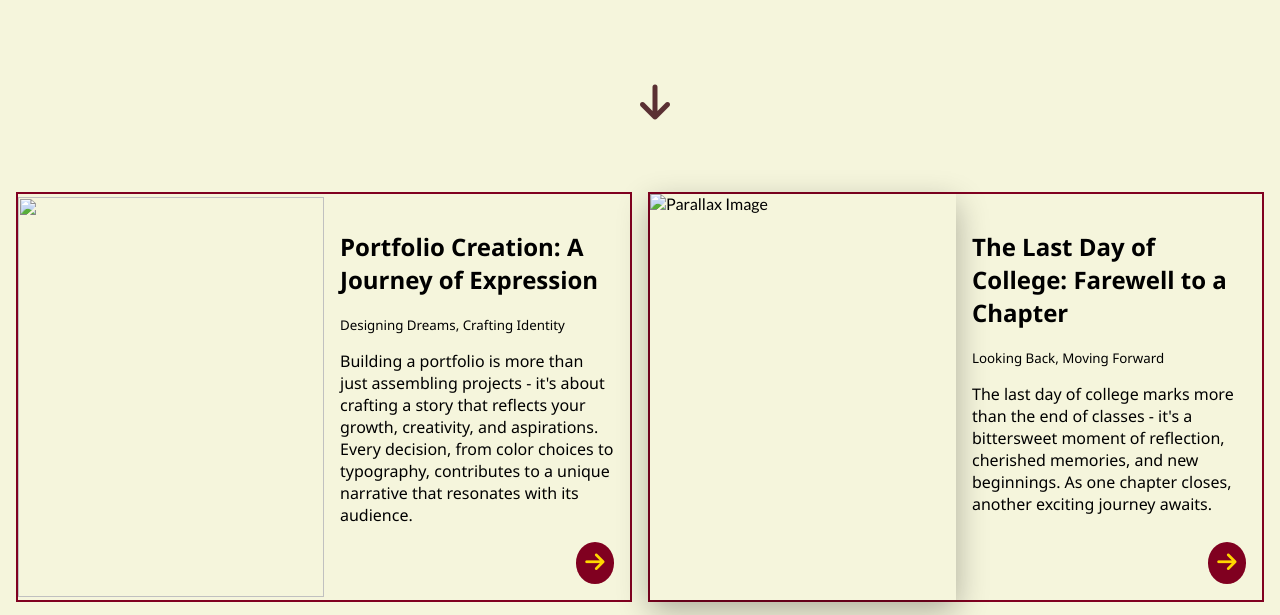
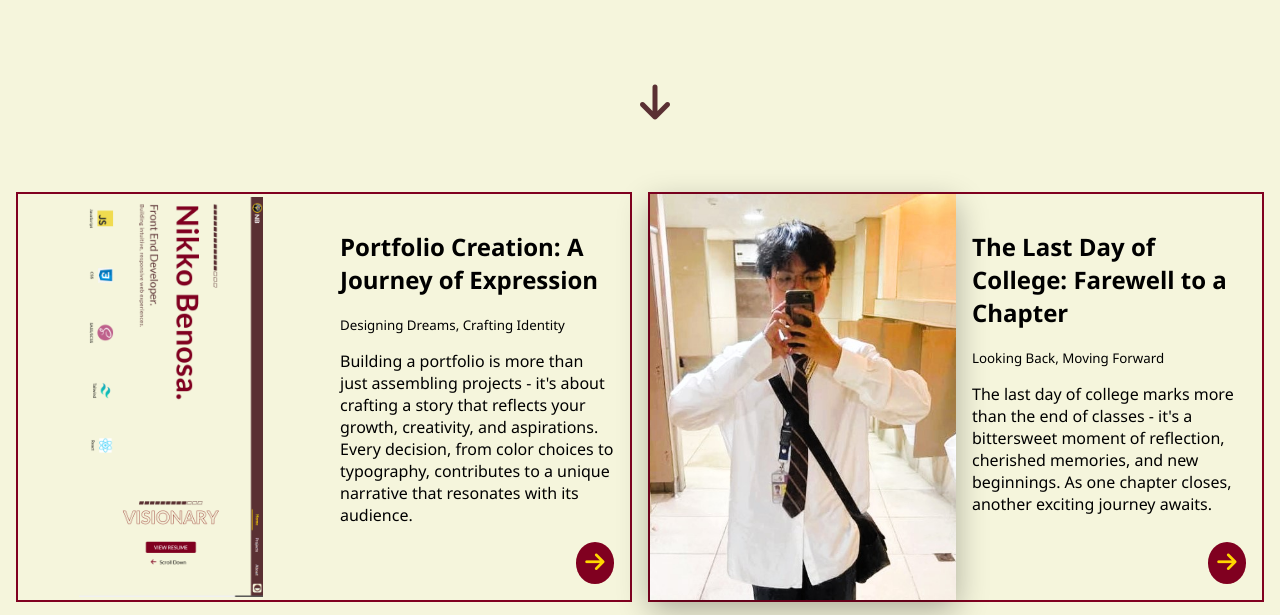
Before and after one commit to Nikko-22/Frontend-Nikko-Benosa, a plain HTML site: page blog.html in a window 1280 px wide. Shown: the part 488-1103 px from the top of the page. Drawn offline with nearby package versions, Linux system fonts and the light colour scheme; the site is published under a folder, as on GitHub Pages, so addresses that start at the root find nothing; a web font is replaced by a local one.

Commit message:
Add files via upload

```diff
--- a/blog.html
+++ b/blog.html
@@ -121,7 +121,7 @@
 
       <section class="blog__section" id="blog__section">
         <div class="image__section__1">
-          <img src="/image/2025-04-09.png" alt="" />
+          <img src="image/2025-04-09.png" alt="" />
           <div class="text">
             <h1>Portfolio Creation: A Journey of Expression</h1>
             <small>Designing Dreams, Crafting Identity</small>
@@ -140,7 +140,7 @@
         <div class="image__section__2">
           <div class="parallax-container" id="parallaxCard">
             <img
-              src="/image/481394619_3589159954711215_2210343757396887464_n.jpg"
+              src="image/481394619_3589159954711215_2210343757396887464_n.jpg"
               alt="Parallax Image"
               class="parallax-image"
             />
```
